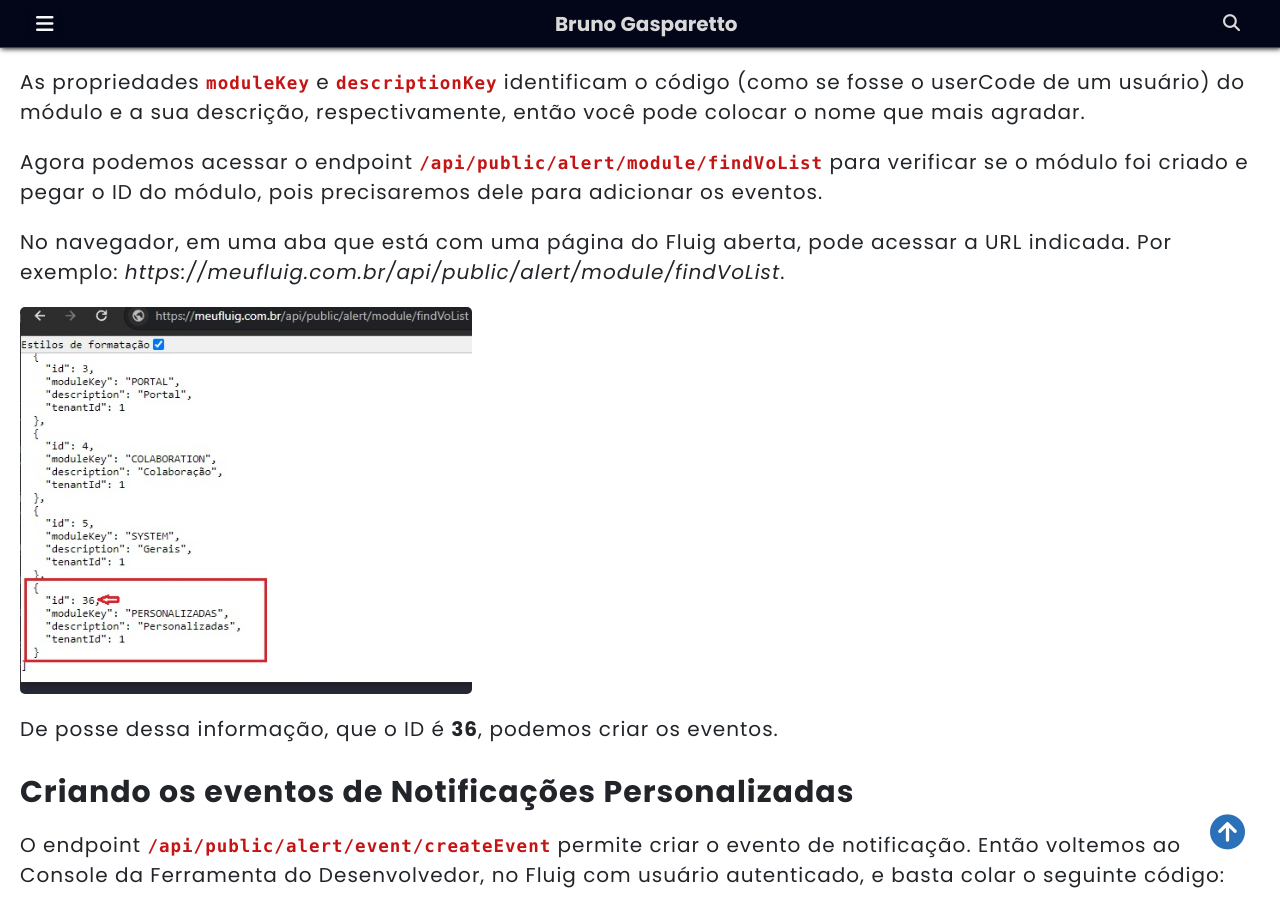
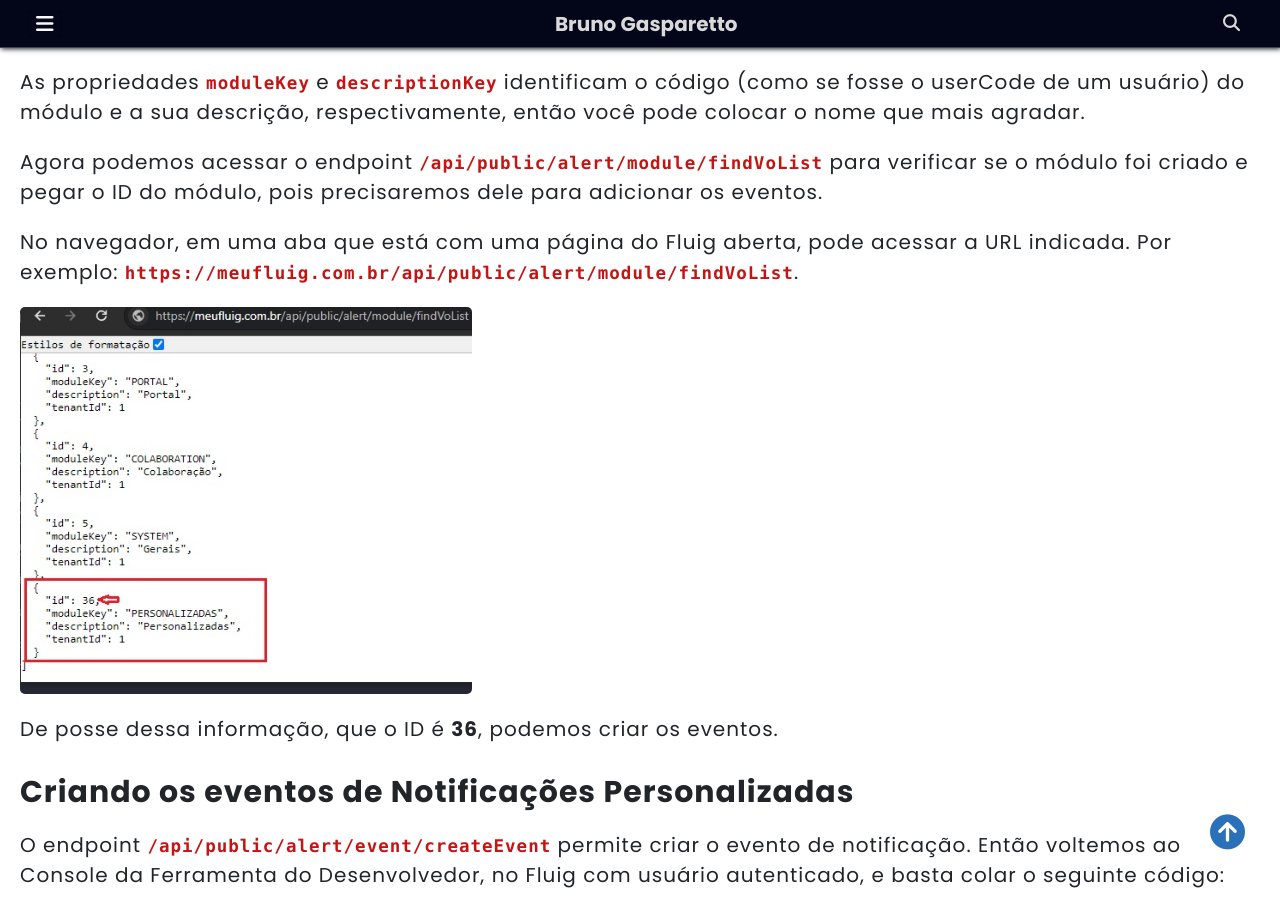
Before and after one commit to brunogasparetto/brunogasparetto.github.io, a Jekyll site: the page built from _posts/2024-06-01-criando-notificacoes-personalizadas-no-fluig.md, in a window 1280 px wide and 900 px high, scrolled down 1996 px. Built offline with Jekyll 4.4.1, drawn with Linux system fonts in a browser that asks for light colours; the table of contents is made by our own code.

Commit message:
Corrige quebra de layout da URL

```diff
--- a/_posts/2024-06-01-criando-notificacoes-personalizadas-no-fluig.md
+++ b/_posts/2024-06-01-criando-notificacoes-personalizadas-no-fluig.md
@@ -85,7 +85,7 @@ Agora podemos acessar o endpoint `/api/public/alert/module/findVoList` para veri
 e pegar o ID do módulo, pois precisaremos dele para adicionar os eventos.
 
 No navegador, em uma aba que está com uma página do Fluig aberta, pode acessar a URL indicada.
-Por exemplo: *https://meufluig.com.br/api/public/alert/module/findVoList*.
+Por exemplo: `https://meufluig.com.br/api/public/alert/module/findVoList`.
 
 <img src="/assets/img/2024-06-01-criando-notificacoes-personalizadas-no-fluig/modulo_criado.jpg" alt="Módulo criado" style="max-width: 452px">
 
```
